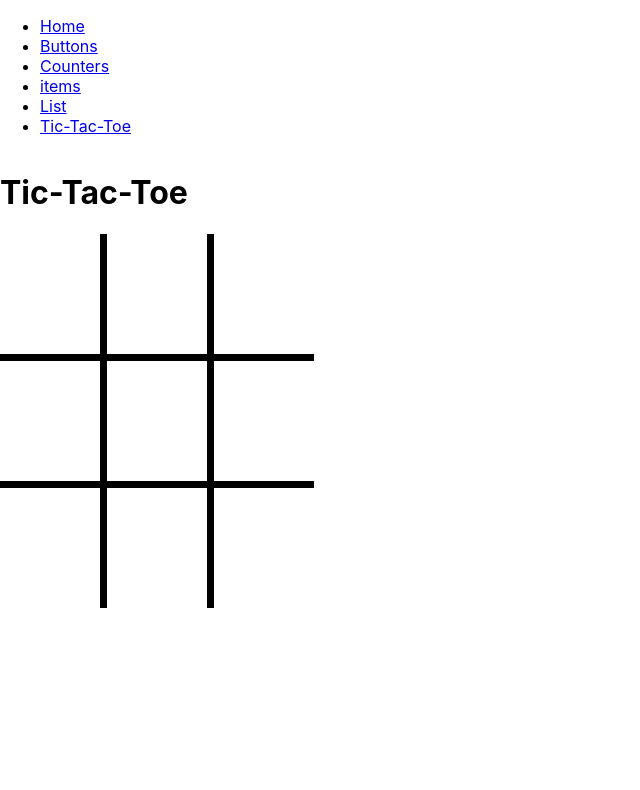
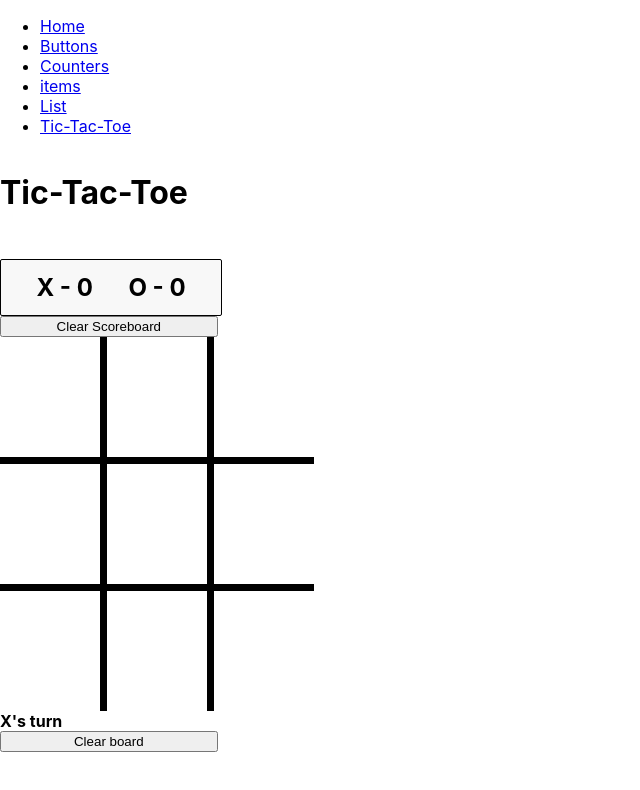
Before and after one commit to ItsMeLukeboi/React_harjoitus, a React (Create React App) app in the folder 2023react_app/: page /TicTacToe in a window 1280 px wide. Shown: the top 790 px of the page, without its empty margins (0-640 px from the left). Built offline with nearby package versions, Linux system fonts and the light colour scheme.

Commit message:
Scoreboard and winner things

```diff
--- /dev/null
+++ b/2023react_app/src/TicTacToe/Scoreboard.jsx
@@ -0,0 +1,11 @@
+import React from "react";
+export const Scoreboard = ({scores}) =>{
+    return(
+        <div className="scoreboard">
+
+            <span>X - {scores.xScore}</span>
+
+            <span>O - {scores.oScore}</span>
+        </div>
+    );
+}
--- a/2023react_app/src/TicTacToe/TicTacToe.css
+++ b/2023react_app/src/TicTacToe/TicTacToe.css
@@ -32,3 +32,20 @@
     flex-direction: column;
     color: black;
 }
+.game button{
+    width: 17%;
+}
+
+.scoreboard{
+    width: 17.2%;
+    display: flex;
+    align-items: flex-start;
+    justify-content: space-evenly;
+    font-size: 1.5em;
+    background-color: rgb(248, 248, 248);
+    border: 1px solid black;
+    font-weight: bold;
+    margin: 2% 0% 0% 0%;
+    padding: 1% 0% 1% 0%;
+    border-radius: 2px;
+}
--- a/2023react_app/src/TicTacToe/TicTacToe.jsx
+++ b/2023react_app/src/TicTacToe/TicTacToe.jsx
@@ -1,24 +1,53 @@
 import React from "react";
 import './TicTacToe.css';
 import { Board } from "./Board";
+import {Scoreboard} from './Scoreboard';
+
 import { useState } from "react"
 import { useEffect } from "react";
+
 const initialBoard = ['','','','','','','','',''];
+
+
 export const TicTacToe =()=>{
 
     const[gameState, setGameState] = useState(initialBoard);
     const[isXTurn, setIsXTurn] = useState(true);
     const[status, setStatus] = useState('');
+    const[scores, setScores] = useState({xScore: 0, oScore: 0});
 
 useEffect(() =>{
     const winner = checkWinner();
     if(winner){
         setStatus(`Winner:${winner}`);
+    }else if(!gameState.includes('')){
+        setStatus("It's a draw")
+    }else{
+        setStatus(`${isXTurn ? 'X' : 'O'}'s turn`);
     }
 }, gameState)
 
+    useEffect(() =>{
+        const winner = checkWinner();
+        if(winner === null){
+            return;
+        }
+
+        if(winner === "X"){
+            setScores({xScore: scores.xScore +1, oScore: scores.oScore});
+        }else{
+            setScores({xScore: scores.xScore, oScore: scores.oScore +1});
+        }
+
+    }, [status])
+
     const onSquareClick = (index) =>{
         let strings = Array.from(gameState);
+
+        if(status.includes("Winner")){
+            return;
+        }
+
         if(strings[index] !==''){
             return;
         }
@@ -48,13 +77,41 @@ useEffect(() =>{
         return null;
     }
 
+    function clearScoreboard(){
+        setScores({xScore:0, oScore:0});
+        setGameState(initialBoard);
+        setIsXTurn(true);
+    }
 
      return(
         <div>
             <div className="game">
             <h1>Tic-Tac-Toe</h1>
+
+            <Scoreboard scores ={scores}/>
+            <button onClick={clearScoreboard}>Clear Scoreboard</button>
+
             <Board gameState={gameState} onSquareClick={onSquareClick}/>
-            {status}
+
+            {!status.includes("Winner")&&(
+                    <>
+                        <span>{status}</span>
+                        <button onClick={()=>{
+                            setGameState(initialBoard);
+                            setIsXTurn(true);
+                        }}>Clear board</button>
+                    </>
+                )}
+
+                {status.includes("Winner")&&(
+                    <>
+                        <span style={{color:"green"}}>{status}</span>
+                        <button style={{background: "lightgreen"}} onClick={()=>{
+                            setGameState(initialBoard);
+                            setIsXTurn(true);
+                        }}>Play again</button>
+                    </>
+                )}
             </div>
         </div>
     );
```
